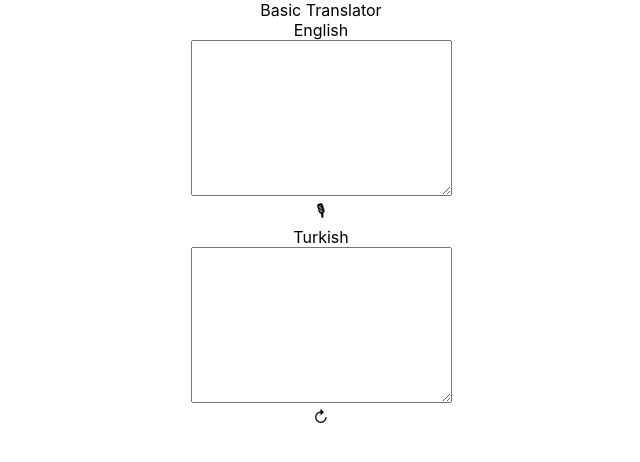
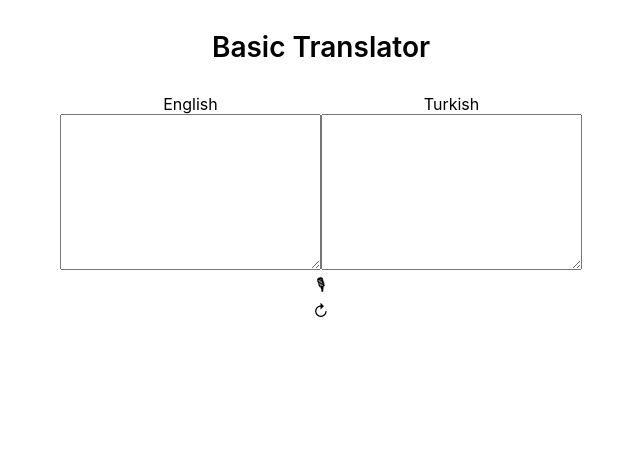
Before and after one commit to NurKevser/basic-translator, a React (Create React App) app: page / in a window 1280 px wide. Shown: the top 462 px of the page, without its empty margins (319-959 px from the left). Built offline with nearby package versions, Linux system fonts and the light colour scheme; no server answers.

Commit message:
fixed localstorage bug

```diff
--- a/src/Translation.js
+++ b/src/Translation.js
@@ -22,13 +22,6 @@ const Translation = () => {
 
   const store = JSON.parse(localStorage.getItem("LocalHistory"));
 
-  console.log(interimInput);
-
-  console.log(history);
-  useEffect(() => {
-    getHistory();
-  }, []);
-
   useEffect(() => {
     translate(output);
   }, [input]);
@@ -39,11 +32,6 @@ const Translation = () => {
 
   const handleShowHistory = () => {
     setTableShow(!tableShow);
-  };
-
-  const getHistory = () => {
-    const localHistory = localStorage.getItem("history") ?? [];
-    console.log(localHistory);
   };
 
   const handleInput = (event) => {
@@ -96,7 +84,6 @@ const Translation = () => {
         .map((result) => result[0])
         .map((result) => result.transcript)
         .join("");
-      console.log(transcript);
       setInput(transcript);
       mic.onerror = (event) => {
         console.log(event.error);
@@ -129,8 +116,9 @@ const Translation = () => {
   return (
     <div className="container">
       <header>Basic Translator</header>
+      <div className="container-box">
+        <div className="text input">
           <div className="language">English</div>
-      <div className="text input">
           <textarea
             cols="30"
             rows="10"
@@ -139,15 +127,17 @@ const Translation = () => {
             value={input}
           ></textarea>
         </div>
+        <div className="text output">
+          <div className="language">Turkish</div>
+          <textarea cols="30" rows="10" defaultValue={output}></textarea>
+        </div>
+      </div>
       <span
         className="mic"
-        onClick={() => setIsListening((prevState) => !prevState)}>
+        onClick={() => setIsListening((prevState) => !prevState)}
+      >
         &#127897;
       </span>
-      <div className="language">Turkish</div>
-      <div className="text output">
-        <textarea cols="30" rows="10" defaultValue={output}></textarea>
-      </div>
       <div className="history" onClick={handleShowHistory}>
         &#8635;
         {tableShow && <div>{store.input}</div>}
--- a/src/style/translation.scss
+++ b/src/style/translation.scss
@@ -0,0 +1,23 @@
+.container {
+    width: 100%;
+    height: 40%;
+    align-items: center;
+    margin-top: 30px;
+
+    &-box {
+        display: flex;
+        justify-content: center;
+        align-items:center;
+        text-align: center;
+    }
+    .text {
+
+    }
+}
+
+
+header {
+    font-size: 28px;
+    font-weight: 600;
+    margin-bottom: 30px;
+}
```
Lines whose indentation alone changed are shown as unchanged.
